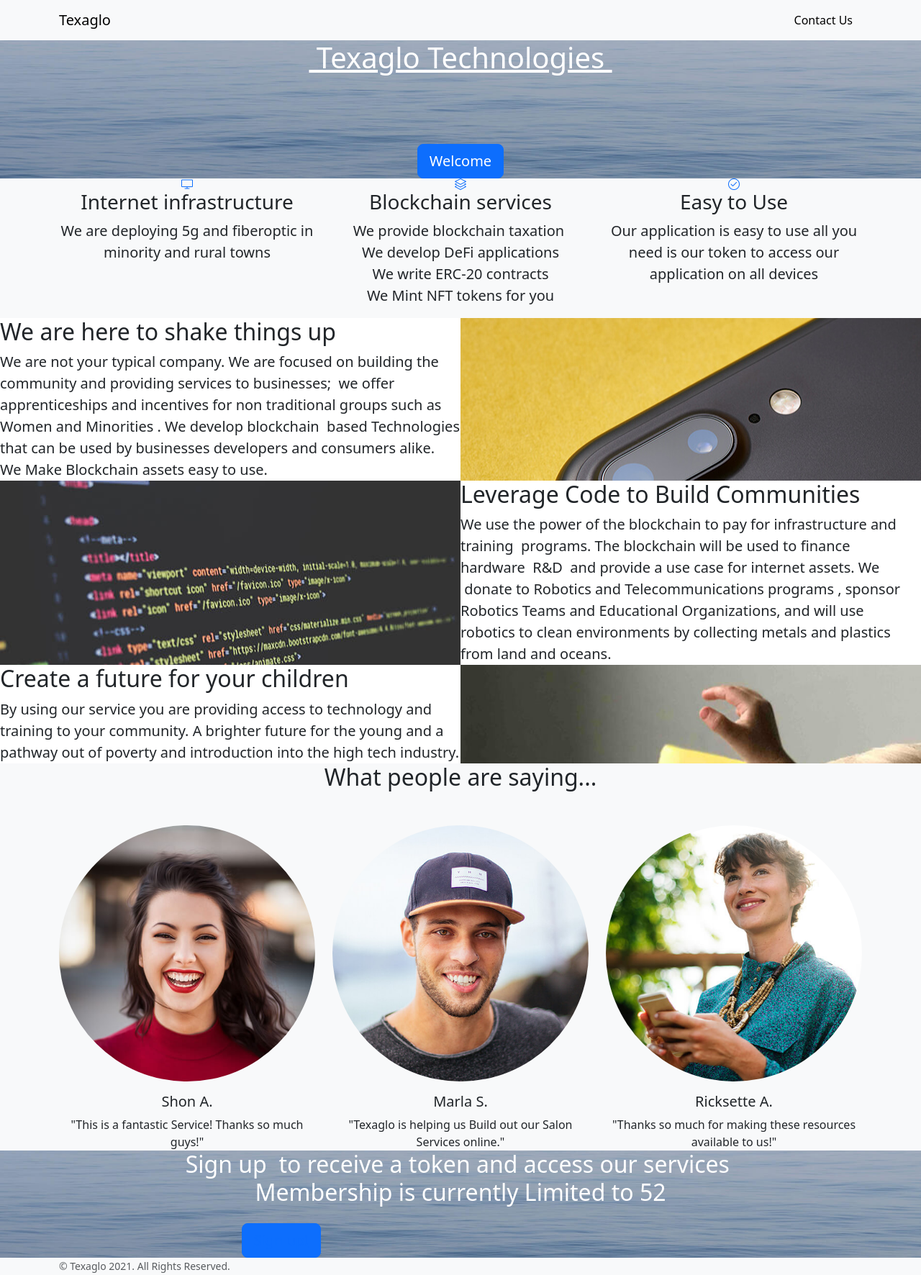
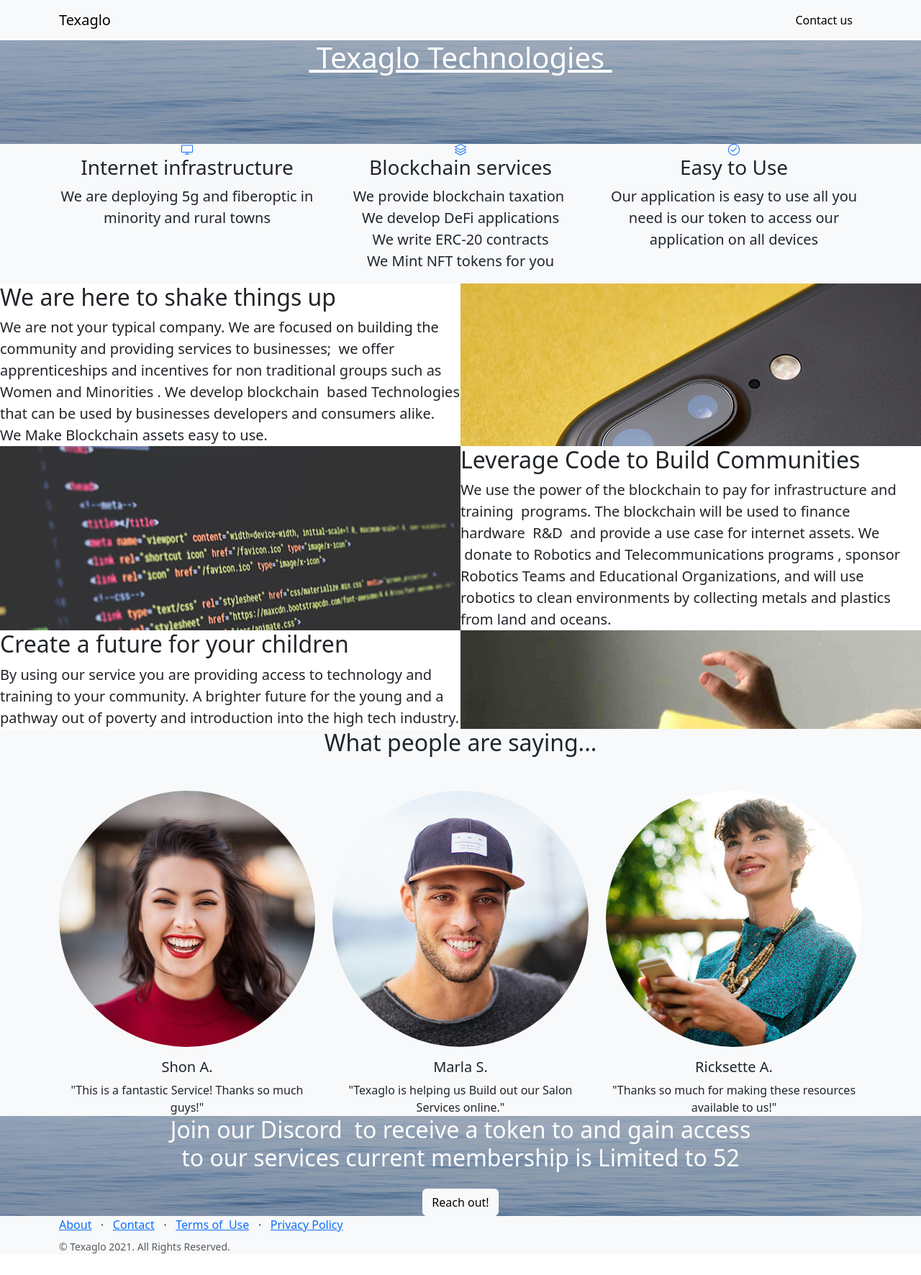
Before and after one commit to Texaglo/Texaglo.github.io, a plain HTML site: page index.html in a window 1280 px wide. Shown: the whole page at 72% size. After the commit the page ends 1743 px from the top, so only its background shows below. Drawn offline with nearby package versions, Linux system fonts and the light colour scheme.

Commit message:
updated layout
changed up a few things for the layout and links to work more smoothly

```diff
--- a/index.html
+++ b/index.html
@@ -17,7 +17,7 @@
     <nav class="navbar navbar-light navbar-expand bg-light navigation-clean">
         <div class="container"><a class="navbar-brand" href="https://discord.gg/xwvpftwXr9">Texaglo</a><button data-bs-toggle="collapse" class="navbar-toggler" data-bs-target="#navcol-1"></button>
             <div class="btn-toolbar"></div>
-            <div class="collapse navbar-collapse" id="navcol-1"></div><a class="btn btn-light action-button" role="button" href="https://linktr.ee/Texaglo">Contact Us</a>
+            <div class="collapse navbar-collapse" id="navcol-1"></div><a class="btn btn-light action-button" role="button" href="https://linktr.ee/Texaglo">Contact us</a>
         </div>
     </nav>
     <header class="text-center text-white masthead" style="background:url('assets/img/bg-masthead.jpg')no-repeat center center;background-size:cover;">
@@ -26,13 +26,6 @@
             <div class="row">
                 <div class="col-xl-9 mx-auto position-relative">
                     <h1 class="mb-5"><span style="text-decoration: underline;">&nbsp;Texaglo Technologies&nbsp;</span><br><br></h1>
-                </div>
-                <div class="col-md-10 col-lg-8 col-xl-7 mx-auto position-relative">
-                    <form>
-                        <div class="row">
-                            <div class="col"><button class="btn btn-primary btn-lg" type="submit">Welcome</button></div>
-                        </div>
-                    </form>
                 </div>
             </div>
         </div>
@@ -119,13 +112,12 @@
         <div class="container">
             <div class="row">
                 <div class="col-xl-9 mx-auto position-relative">
-                    <h2 class="mb-4">Sign up&nbsp; to receive a token and access our services&nbsp;<br>Membership is currently Limited to 52</h2>
+                    <h2 class="mb-4">Join our Discord&nbsp; to receive a token to and gain access to our services current membership is&nbsp;Limited to 52</h2>
                 </div>
                 <div class="col-md-10 col-lg-8 col-xl-7 mx-auto position-relative">
                     <form>
                         <div class="row">
-                            <!-- <div class="col-12 col-md-9 mb-2 mb-md-0"><input class="form-control form-control-lg" type="email" placeholder="Enter your email..."></div> -->
-                            <div class="col-12 col-md-3"><button class="btn btn-primary btn-lg" type="submit"><a href="https://discord.gg/xwvpftwXr9">Sign up!</a></button></div>
+                            <div class="col"><a class="btn btn-light action-button" role="button" href="https://discord.gg/xwvpftwXr9">Reach out!</a></div>
                         </div>
                     </form>
                 </div>
@@ -136,7 +128,7 @@
         <div class="container">
             <div class="row">
                 <div class="col-lg-6 text-center text-lg-start my-auto h-100">
-                   <!-- <ul class="list-inline mb-2">
+                    <ul class="list-inline mb-2">
                         <li class="list-inline-item"><a href="#">About</a></li>
                         <li class="list-inline-item"><span>⋅</span></li>
                         <li class="list-inline-item"><a href="#">Contact</a></li>
@@ -144,15 +136,8 @@
                         <li class="list-inline-item"><a href="#">Terms of &nbsp;Use</a></li>
                         <li class="list-inline-item"><span>⋅</span></li>
                         <li class="list-inline-item"><a href="#">Privacy Policy</a></li>
-                    </ul> -->
+                    </ul>
                     <p class="text-muted small mb-4 mb-lg-0">© Texaglo 2021. All Rights Reserved.</p>
-                </div>
-                <div class="col-lg-6 text-center text-lg-end my-auto h-100">
-                    <ul class="list-inline mb-0">
-                        <li class="list-inline-item"><a href="#"></a></li>
-                        <li class="list-inline-item"><a href="#"></a></li>
-                        <li class="list-inline-item"><a href="#"></a></li>
-                    </ul>
                 </div>
             </div>
         </div>
```
